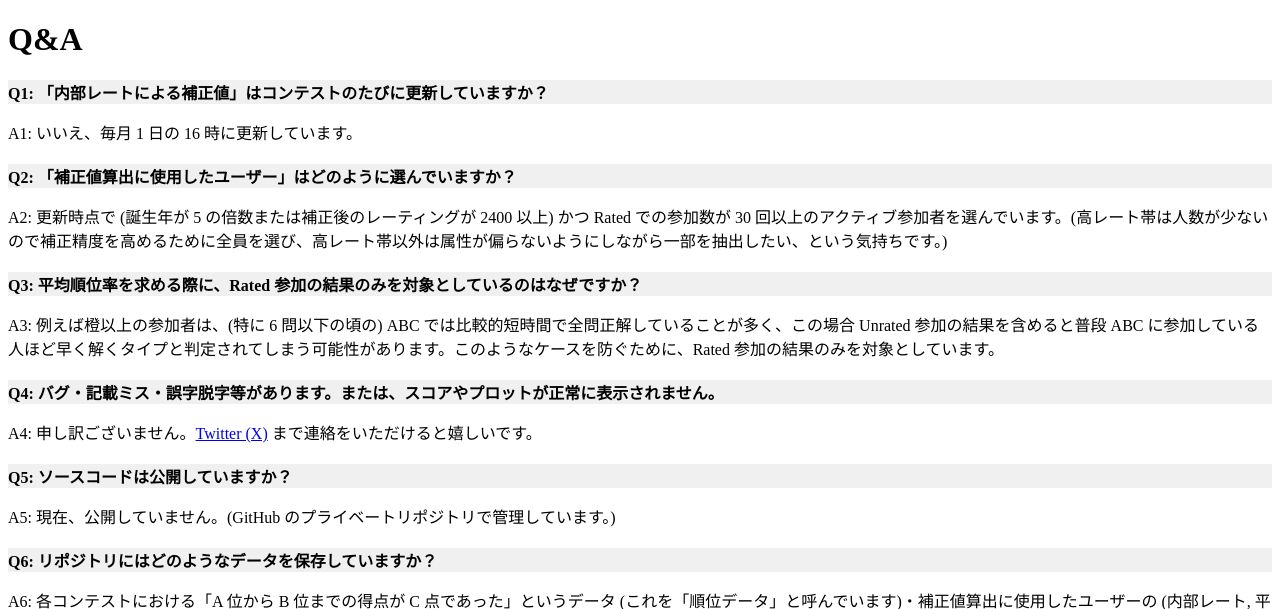
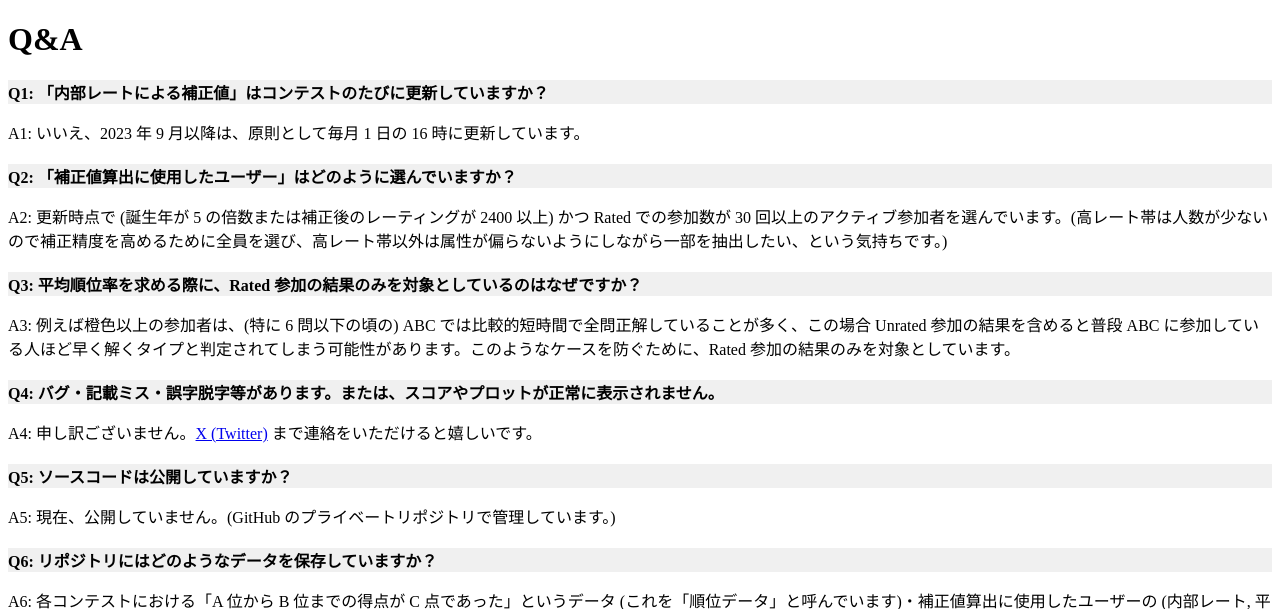
Before and after one commit to tomii9273/atcoder_type_checker, a Flask app: page /qa in a window 1280 px wide. Shown: the top 609 px of the page. Run offline with Flask 3, Linux system fonts and the light colour scheme.

Commit message:
use better expressions

```diff
--- a/app/templates/qa.html
+++ b/app/templates/qa.html
@@ -20,15 +20,15 @@
 <body>
     <h1>Q&A</h1>
         <p class="question">Q1: 「内部レートによる補正値」はコンテストのたびに更新していますか？</p>
-        <p class="answer">A1: いいえ、毎月 1 日の 16 時に更新しています。</p>
+        <p class="answer">A1: いいえ、2023 年 9 月以降は、原則として毎月 1 日の 16 時に更新しています。</p>
         <p class="question">Q2: 「補正値算出に使用したユーザー」はどのように選んでいますか？</p>
         <p class="answer">A2: 更新時点で (誕生年が 5 の倍数または補正後のレーティングが 2400 以上) かつ Rated での参加数が
             30 回以上のアクティブ参加者を選んでいます。(高レート帯は人数が少ないので補正精度を高めるために全員を選び、高レート帯以外は属性が偏らないようにしながら一部を抽出したい、という気持ちです。)</p>
         <p class="question">Q3: 平均順位率を求める際に、Rated 参加の結果のみを対象としているのはなぜですか？</p>
-        <p class="answer">A3: 例えば橙以上の参加者は、(特に 6 問以下の頃の) ABC では比較的短時間で全問正解していることが多く、この場合 Unrated
+        <p class="answer">A3: 例えば橙色以上の参加者は、(特に 6 問以下の頃の) ABC では比較的短時間で全問正解していることが多く、この場合 Unrated
             参加の結果を含めると普段 ABC に参加している人ほど早く解くタイプと判定されてしまう可能性があります。このようなケースを防ぐために、Rated 参加の結果のみを対象としています。</p>
         <p class="question">Q4: バグ・記載ミス・誤字脱字等があります。または、スコアやプロットが正常に表示されません。</p>
-        <p class="answer">A4: 申し訳ございません。<a href="https://twitter.com/Tomii9273">Twitter (X)</a> まで連絡をいただけると嬉しいです。</p>
+        <p class="answer">A4: 申し訳ございません。<a href="https://twitter.com/Tomii9273">X (Twitter)</a> まで連絡をいただけると嬉しいです。</p>
         <p class="question">Q5: ソースコードは公開していますか？</p>
         <p class="answer">A5: 現在、公開していません。(GitHub のプライベートリポジトリで管理しています。)</p>
         <p class="question">Q6: リポジトリにはどのようなデータを保存していますか？</p>
```
